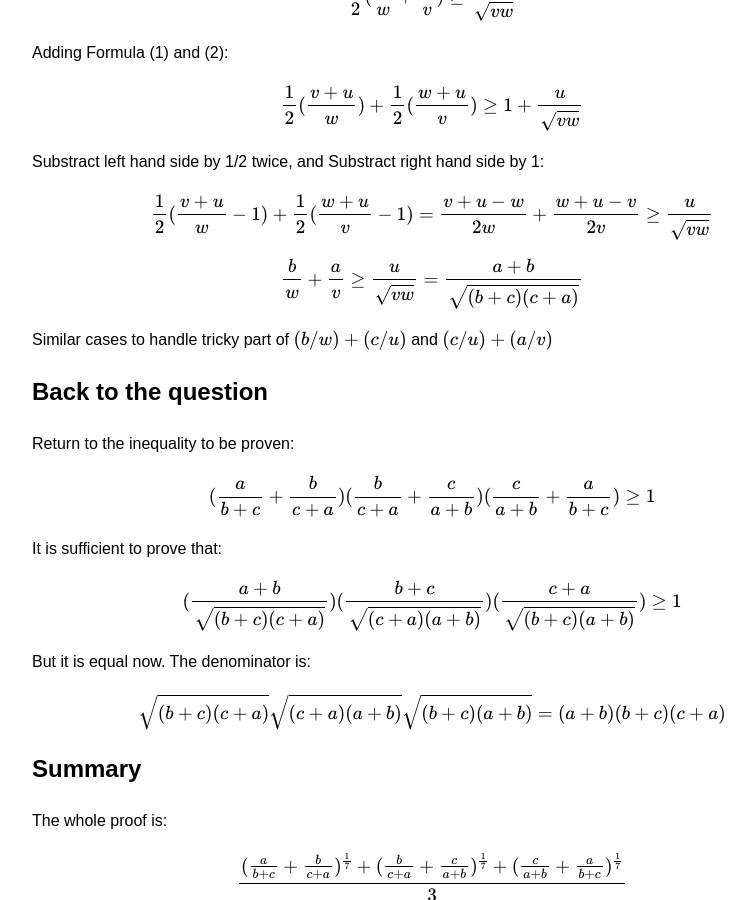
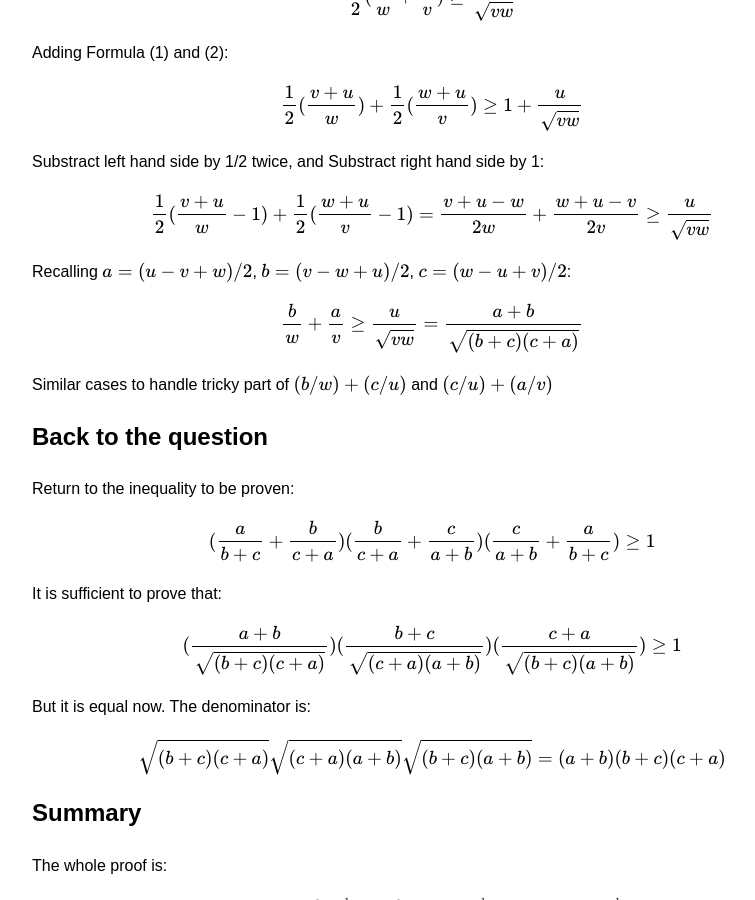
Before and after one commit to tinhomak/tinhomak.github.io, a Jekyll site: the page docs/math/solve_an_2020_irish_math_olymapid_question.html, which Jekyll copies as it is, in a window 1280 px wide and 900 px high, scrolled down 871 px. Shown: the whole window, without its empty margins (208-963 px from the left). Built offline with Jekyll 4.4.1, drawn with Linux system fonts in a browser that asks for light colours.

Commit message:
Fix formatting and clarify mathematical expressions

```diff
--- a/docs/math/solve_an_2020_irish_math_olymapid_question.html
+++ b/docs/math/solve_an_2020_irish_math_olymapid_question.html
@@ -33,6 +33,11 @@ $$(\frac{a}{b+c} + \frac{b}{c+a}) ^ \frac{1}{7} + (\frac{b}{c+a} + \frac{c}{a+b}
     <p>Substract left hand side by 1/2 twice, and Substract right hand side by 1:</p>
     <p>
         $$\frac{1}{2} (\frac{v+u}{w} -1) + \frac{1}{2} (\frac{w+u}{v} -1) = \frac{v+u-w}{2w} + \frac{w+u-v}{2v} \geq \frac{u}{\sqrt{vw}}$$
+    </p>
+    <p>
+        Recalling \( a=(u-v+w)/2 \), \( b=(v-w+u)/2 \), \( c=(w-u+v)/2 \):
+    </p>
+    <p>
         $$\frac{b}{w} + \frac{a}{v} \geq \frac{u}{\sqrt{vw}} = \frac{a+b}{\sqrt{(b+c)(c+a)}}$$
     </p>
     <p>Similar cases to handle tricky part of \( (b/w) + (c/u) \) and \( (c/u) + (a/v) \)</p>
```
